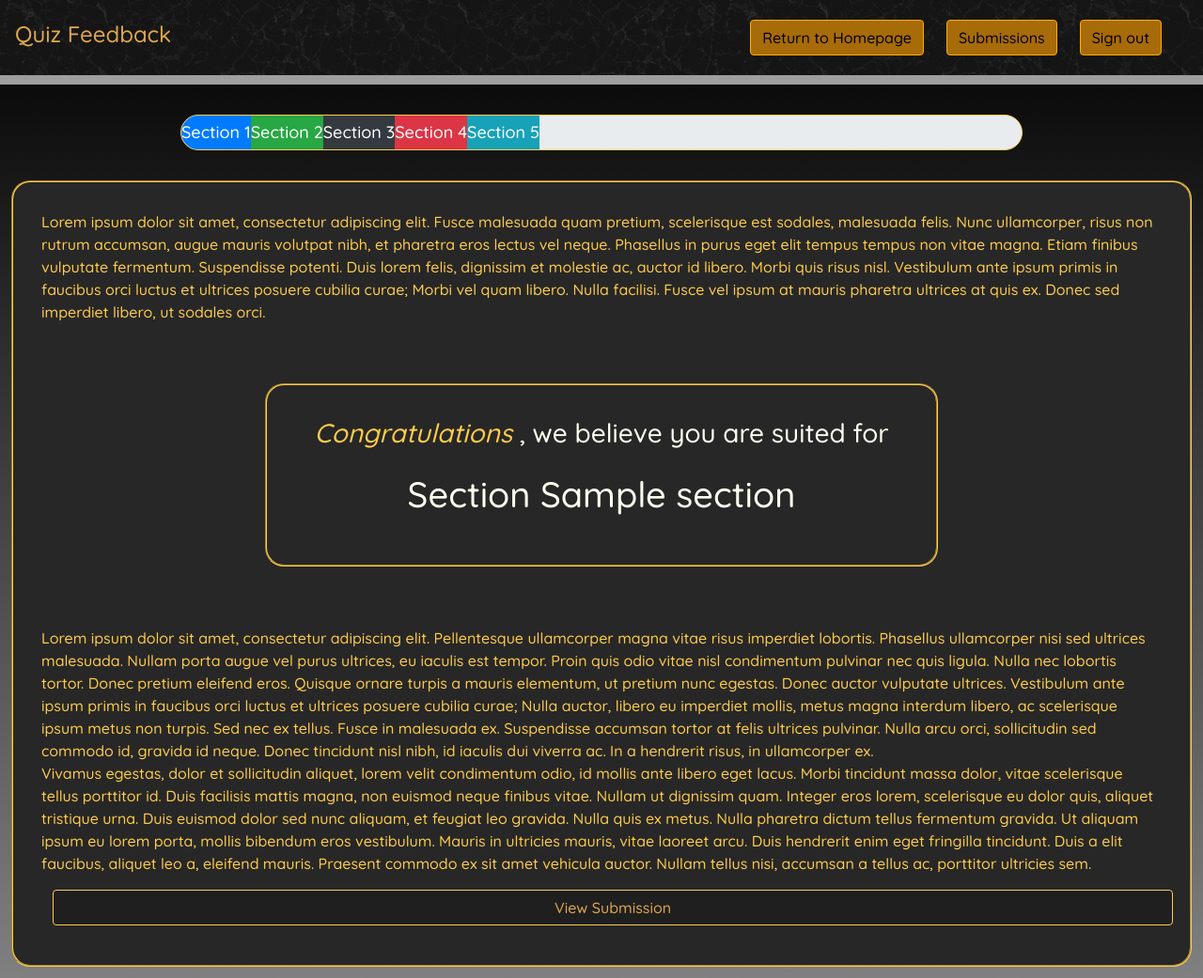
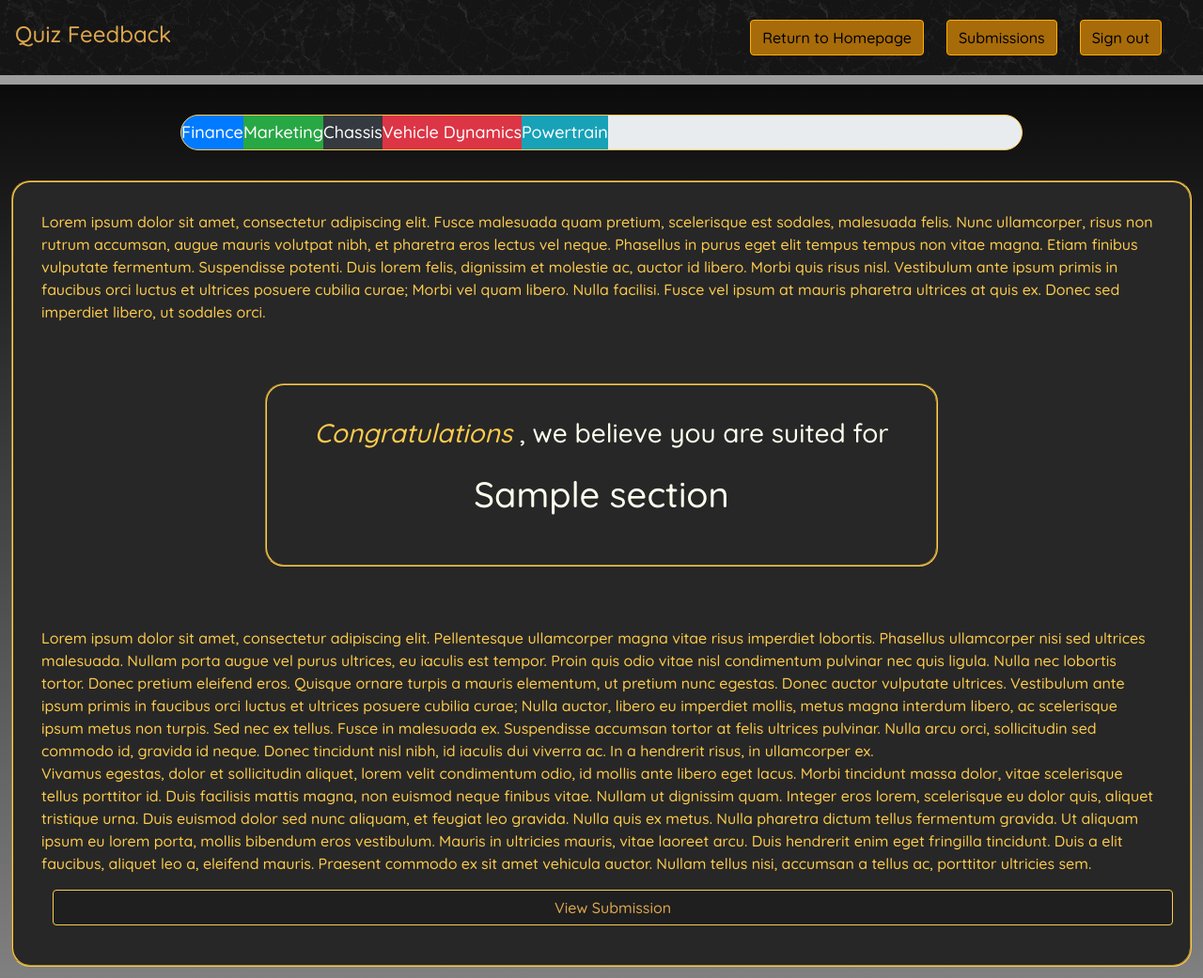
Before and after one commit to Allenator1/UWAM-Introductory-Website, a Flask app: template app/templates/feedback.html in a window 1280 px wide. Shown: the whole page at 94% size. Run offline with Flask 2, Linux system fonts and the light colour scheme; the template is opened without the code that fills it: most values are stand-ins (such as "Sample title", 1, 10 or a date in 2020); grey boxes are pictures that could not be loaded.

Commit message:
Changing Jinja to adjust for section_proportions changing from list to dictionary

```diff
--- a/app/templates/feedback.html
+++ b/app/templates/feedback.html
@@ -38,11 +38,11 @@
 
         <div>
             <div class="quiz_stats_bar progress">
-                <div class="progress-bar" role="progressbar" style="width: {{section_proportions[0]}}%" aria-valuenow="15" aria-valuemin="0" aria-valuemax="100"> Section 1 </div>
-                <div class="progress-bar bg-success" role="progressbar" style="width: {{section_proportions[1]}}%" aria-valuenow="30" aria-valuemin="0" aria-valuemax="100"> Section 2 </div>
-                <div class="progress-bar bg-dark" role="progressbar" style="width: {{section_proportions[2]}}%" aria-valuenow="20" aria-valuemin="0" aria-valuemax="100"> Section 3 </div>
-                <div class="progress-bar bg-danger" role="progressbar" style="width: {{section_proportions[3]}}%" aria-valuenow="20" aria-valuemin="0" aria-valuemax="100"> Section 4 </div>
-                <div class="progress-bar bg-info" role="progressbar" style="width: {{section_proportions[4]}}%" aria-valuenow="20" aria-valuemin="0" aria-valuemax="100"> Section 5 </div>
+                <div class="progress-bar" role="progressbar" style="width: {{section_proportions.Finance}}%"> Finance </div>
+                <div class="progress-bar bg-success" role="progressbar" style="width: {{section_proportions.Marketing}}%"> Marketing </div>
+                <div class="progress-bar bg-dark" role="progressbar" style="width: {{section_proportions.Chassis}}%"> Chassis </div>
+                <div class="progress-bar bg-danger" role="progressbar" style="width: {{section_proportions['Vehicle Dynamics']}}%"> Vehicle Dynamics </div>
+                <div class="progress-bar bg-info" role="progressbar" style="width: {{section_proportions.Powertrain}}%"> Powertrain </div>
             </div>
 
             <div class="black_jumbo jumbotron" id="feedback_box">
@@ -57,7 +57,7 @@
 
                 <div class="black_jumbo jumbotron" id="congratz_box">
                     <p> <span id="congratz"> Congratulations </span>, we believe you are suited for </p>
-                    <p id="given_section"> Section {{section}} </p>
+                    <p id="given_section"> {{section}} </p>
                 </div>
 
                 <p> Lorem ipsum dolor sit amet, consectetur adipiscing elit.
```
